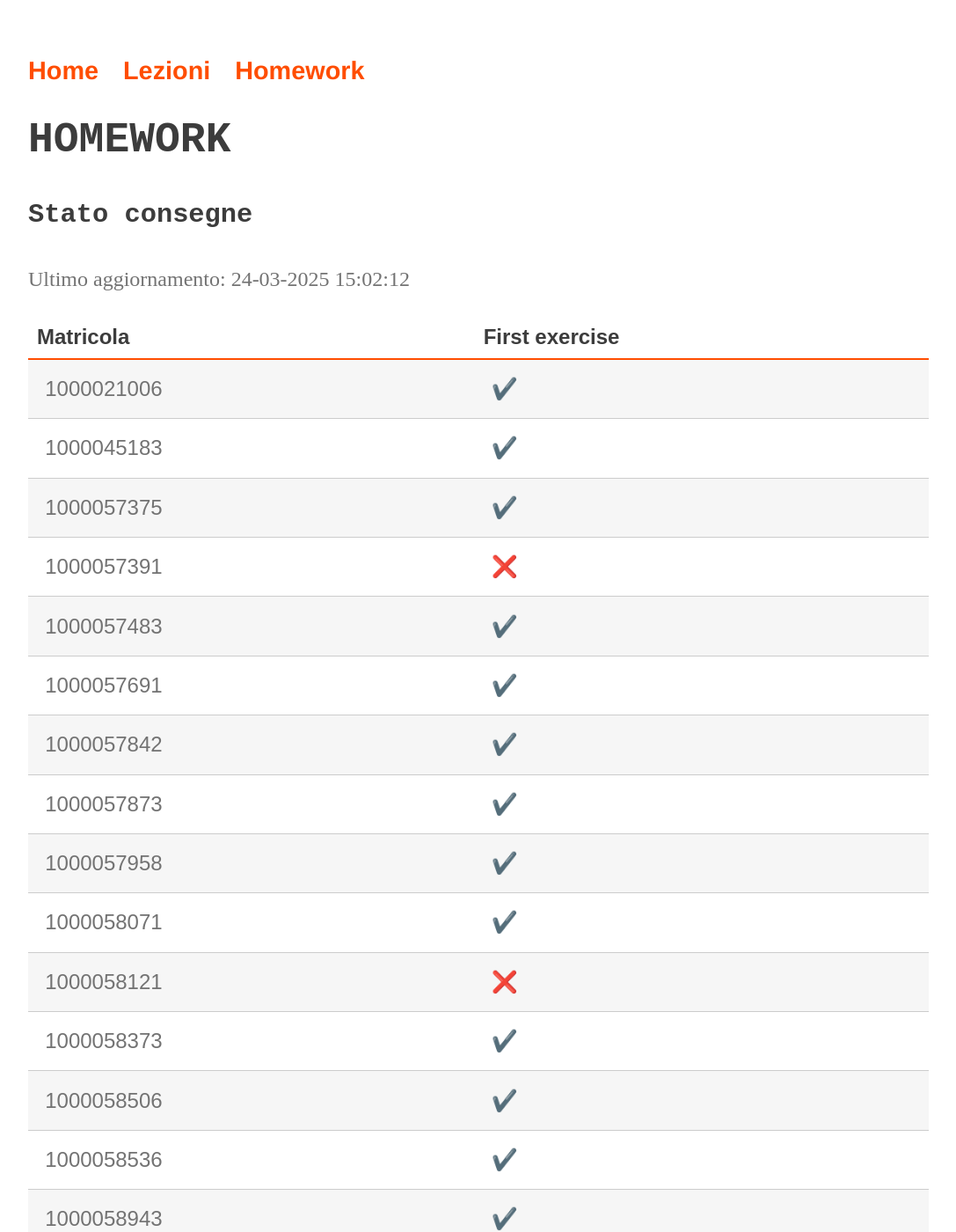
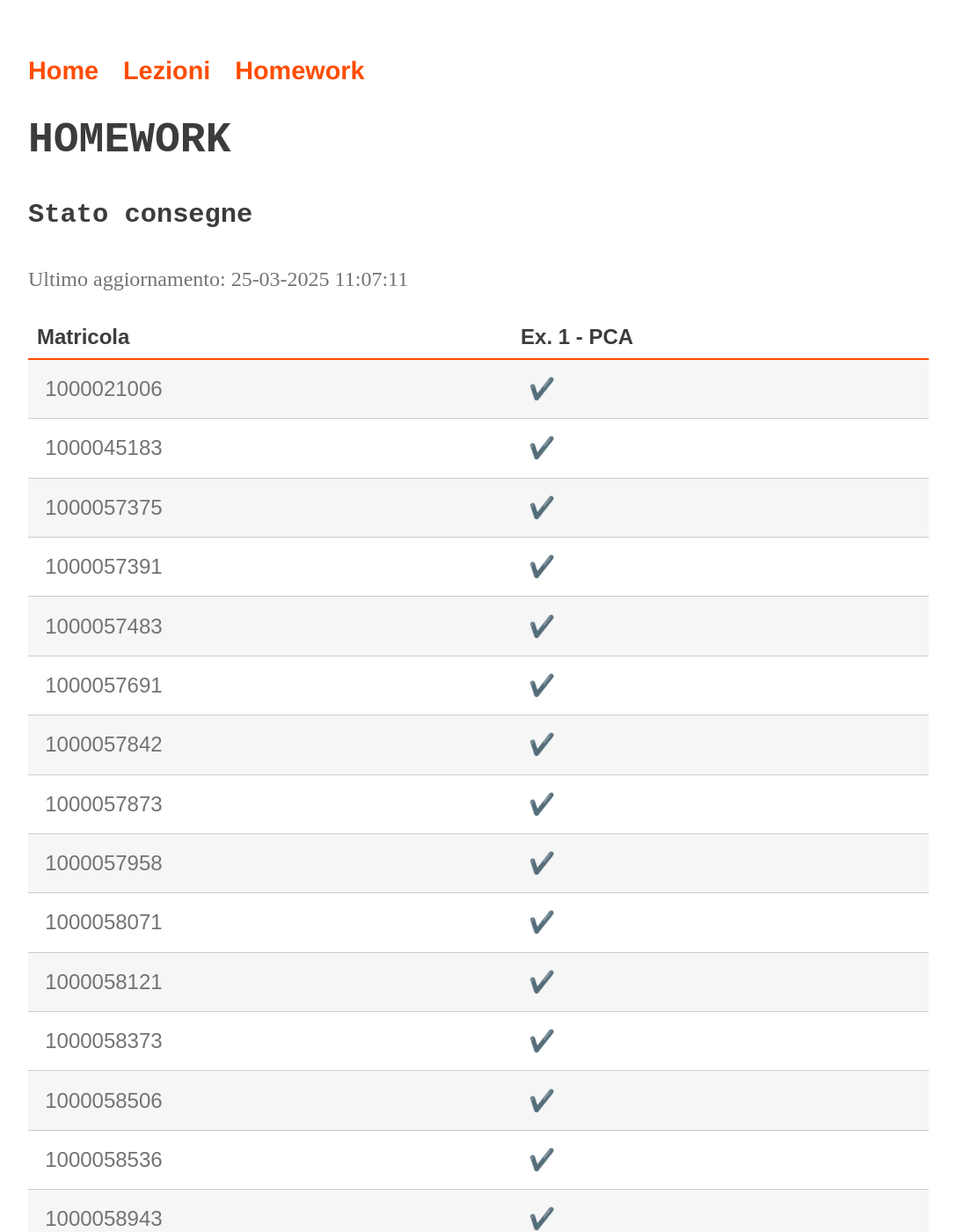
Before and after one commit to perceivelab/ml-mz-2025, a Jekyll site: the page built from status.md, in a window 1280 px wide and 1400 px high. Shown: the whole window at 88% size, without its empty margins (96-1183 px from the left). Built offline with Jekyll 4.4.1, drawn with Linux system fonts in a browser that asks for light colours; emoji names are drawn with the system emoji font; our own code applies the rules of GitHub Pages for plain Markdown files.

Commit message:
Update status

```diff
--- a/status.md
+++ b/status.md
@@ -6,21 +6,21 @@ layout: page
 
 #### Stato consegne
 
-Ultimo aggiornamento: 24-03-2025 15:02:12
+Ultimo aggiornamento: 25-03-2025 11:07:11
 
-| Matricola | First exercise |
+| Matricola | Ex. 1 - PCA |
 | --- | --- |
 | 1000021006 |:heavy_check_mark:|
 | 1000045183 |:heavy_check_mark:|
 | 1000057375 |:heavy_check_mark:|
-| 1000057391 |:x:|
+| 1000057391 |:heavy_check_mark:|
 | 1000057483 |:heavy_check_mark:|
 | 1000057691 |:heavy_check_mark:|
 | 1000057842 |:heavy_check_mark:|
 | 1000057873 |:heavy_check_mark:|
 | 1000057958 |:heavy_check_mark:|
 | 1000058071 |:heavy_check_mark:|
-| 1000058121 |:x:|
+| 1000058121 |:heavy_check_mark:|
 | 1000058373 |:heavy_check_mark:|
 | 1000058506 |:heavy_check_mark:|
 | 1000058536 |:heavy_check_mark:|
@@ -30,8 +30,8 @@ Ultimo aggiornamento: 24-03-2025 15:02:12
 | 1000059452 |:heavy_check_mark:|
 | 1000059524 |:heavy_check_mark:|
 | 1000059678 |:heavy_check_mark:|
-| 1000059751 |:x:|
-| 1000059819 |:x:|
+| 1000059751 |:heavy_check_mark:|
+| 1000059819 |:hourglass:|
 | 1000059825 |:heavy_check_mark:|
 | 1000059840 |:heavy_check_mark:|
 | 1000059861 |:heavy_check_mark:|
```
